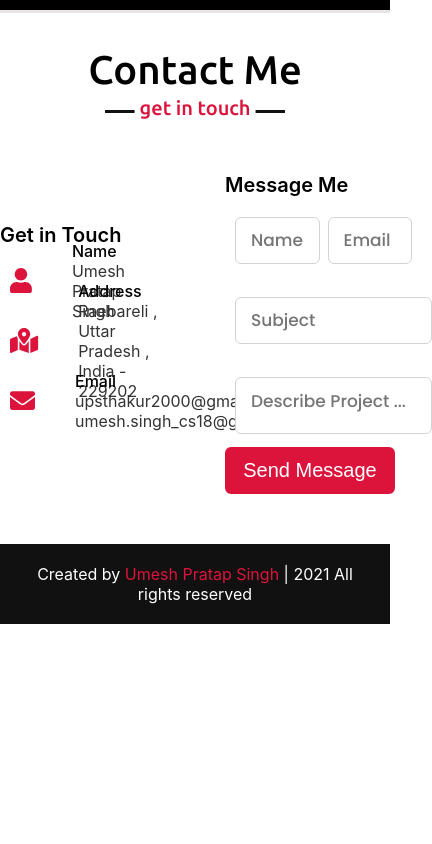
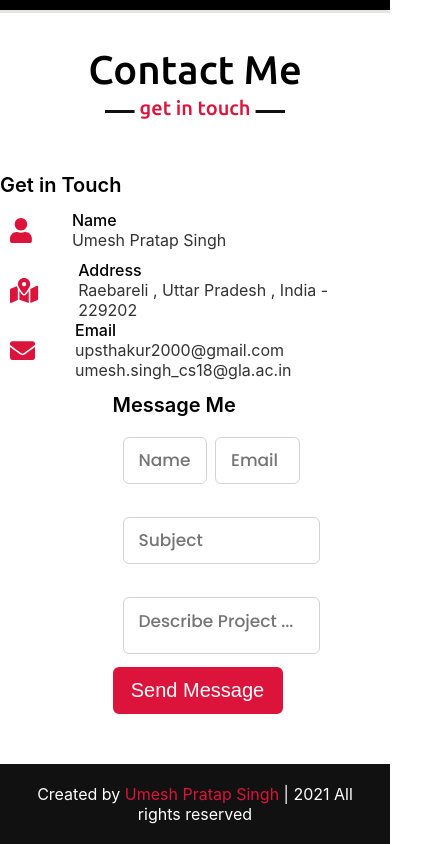
Before and after one commit to thakurups/Portfolio, a React (Create React App) app: page / in a window 390 px wide. Shown: the part 5319-6163 px from the top of the page, 432 px wide, since content can reach past the window. Before the commit the page ends 5943 px from the top, so only its background shows below. Built offline with nearby package versions, Linux system fonts and the light colour scheme.

Commit message:
contact component made responsive

```diff
--- a/src/Contact.css
+++ b/src/Contact.css
@@ -132,3 +132,11 @@
     background:none;
     color: crimson;
 }
+@media (max-width:600px){
+    .contact-content{
+        flex-direction: column;
+    }
+    .column-left{
+        width: 100%;
+    }
+}
--- a/src/Contact.js
+++ b/src/Contact.js
@@ -10,7 +10,7 @@ export default function Contact() {
         <div className="max-width">
             <h2 className="title">Contact Me</h2>
             <div className="contact-content">
-                <div className="column left">
+                <div className="column-left">
                     <div className="text">Get in Touch</div>
                     <p></p>
                     <div className="icons">
```
